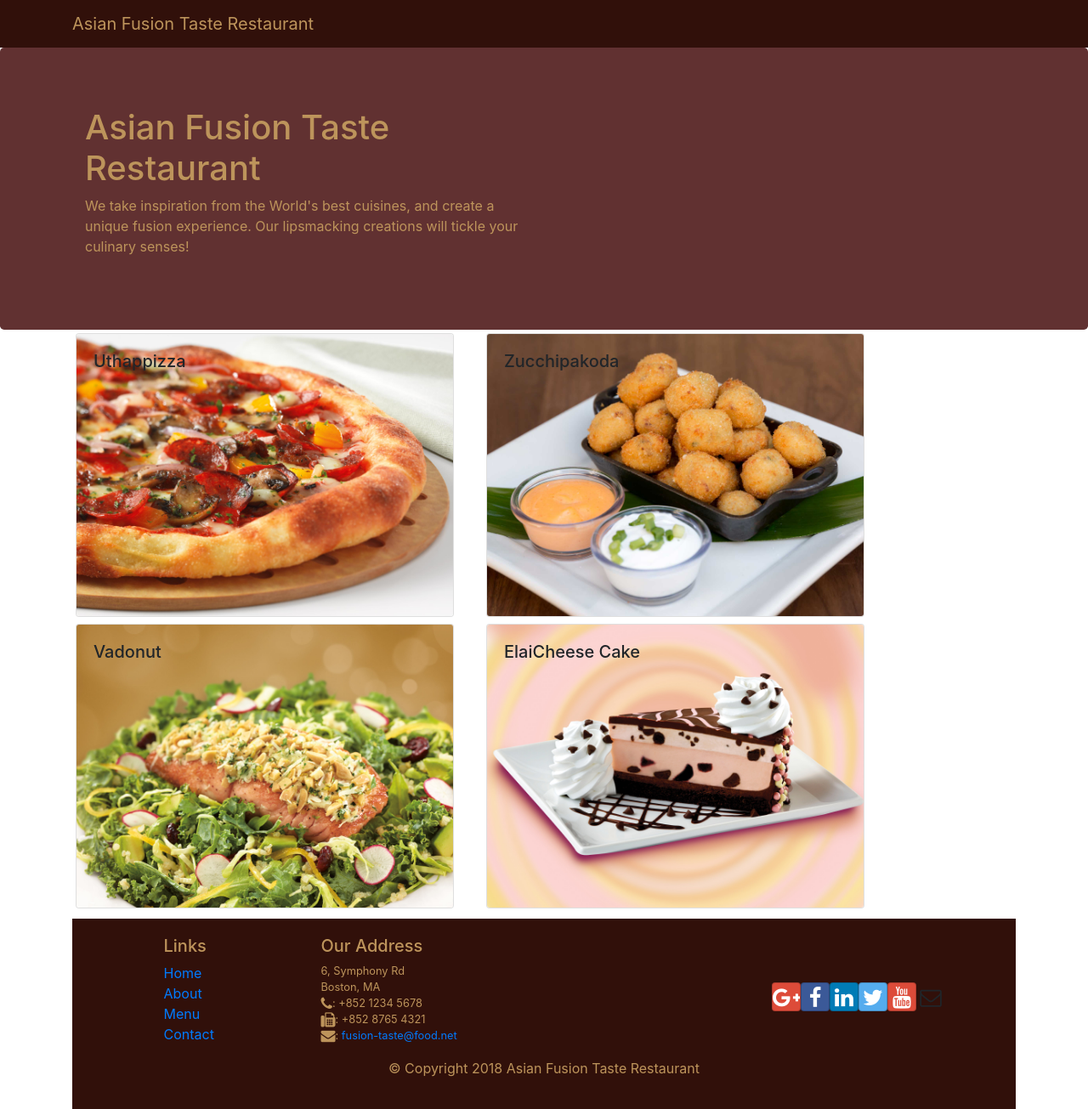
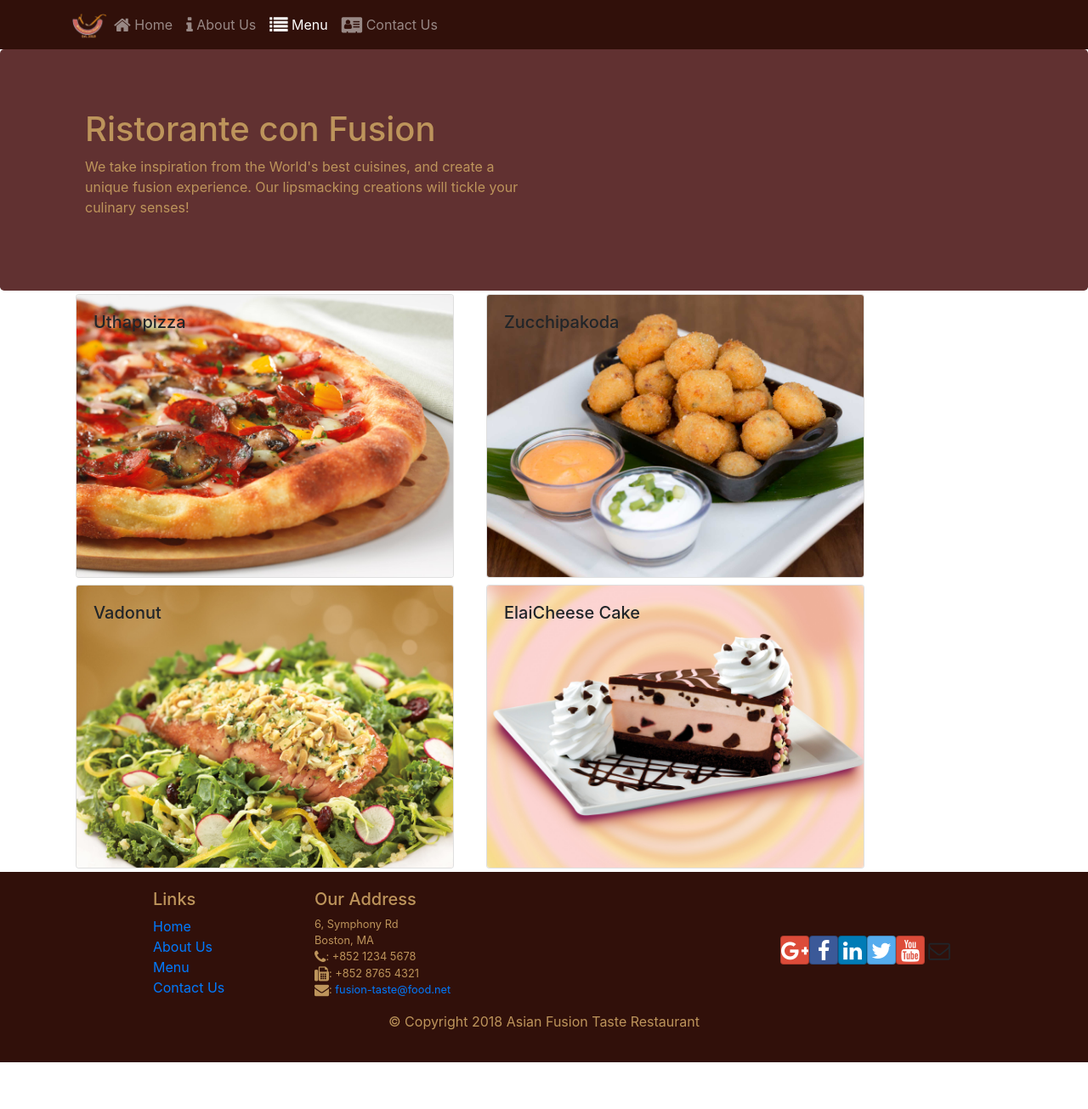
Before and after one commit to aj04/fusion-taste-reactjs, a React (Create React App) app in the folder fusion-taste-reactjs/: page /menu in a window 1280 px wide. Shown: the whole page at 85% size. After the commit the page ends 1250 px from the top, so only its background shows below. Built offline with nearby package versions, Linux system fonts and the light colour scheme.

Commit message:
Configured React Router

```diff
--- a/fusion-taste-reactjs/package.json
+++ b/fusion-taste-reactjs/package.json
@@ -12,6 +12,7 @@
     "react": "^16.7.0",
     "react-dom": "^16.7.0",
     "react-popper": "^1.3.2",
+    "react-router-dom": "^4.3.1",
     "react-scripts": "2.1.1",
     "reactstrap": "^6.5.0"
   },
--- a/fusion-taste-reactjs/src/App.js
+++ b/fusion-taste-reactjs/src/App.js
@@ -1,13 +1,16 @@
 import React, { Component } from 'react';
 import './App.css';
 import Main from "./components/MainComponent";
+import { BrowserRouter} from 'react-router-dom';
 
 class App extends Component {
   render() {
     return (
-      <div className="App">
-        <Main/>
-      </div>
+      <BrowserRouter>
+        <div className="App">
+          <Main/>
+        </div>
+      </BrowserRouter>
     );
   }
 }
--- a/fusion-taste-reactjs/src/components/FooterComponent.js
+++ b/fusion-taste-reactjs/src/components/FooterComponent.js
@@ -1,4 +1,5 @@
 import React from 'react';
+import { Link } from 'react-router-dom';
 
 const Footer = (props) => {
 	return(
@@ -8,10 +9,10 @@
 					<div className="col-4 offset-1 col-sm-2">
 						<h5>Links</h5>
 						<ul className="list-unstyled">
-							<li><a href="#">Home</a></li>
-							<li><a href="#">About</a></li>
-							<li><a href="#">Menu</a></li>
-							<li><a href="contactus.html">Contact</a></li>
+							<li><Link to='/home'>Home</Link></li>
+							<li><Link to='/aboutus'>About Us</Link></li>
+							<li><Link to='/menu'>Menu</Link></li>
+							<li><Link to='/contactus'>Contact Us</Link></li>
 						</ul>
 					</div>
 					<div className="col-7 col-sm-5">
--- a/fusion-taste-reactjs/src/components/HeaderComponent.js
+++ b/fusion-taste-reactjs/src/components/HeaderComponent.js
@@ -1,27 +1,90 @@
 import React, { Component } from 'react';
-import { Navbar, NavbarBrand, Jumbotron } from "reactstrap";
+import { Nav, Navbar, NavbarBrand, NavbarToggler, Collapse, NavItem, Jumbotron } from "reactstrap";
+import { NavLink } from 'react-router-dom';
 
 class Header extends Component {
+	constructor(props) {
+		super(props);
+
+		this.toggleNav = this.toggleNav.bind(this);
+		this.state = {
+			isNavOpen: false
+		};
+	}
+
+	toggleNav() {
+		this.setState({
+			isNavOpen: !this.state.isNavOpen
+		});
+	}
+
+	// toggleNav = ()  => {
+	// 	this.setState({
+	// 		isNavOpen: !this.state.isNavOpen
+	// 	});
+	// }
+
+
+	// render() {
+	// 	return (
+	// 		// React Fragment(<>) is like div but doesnt create another node in DOM Tree
+	// 		<React.Fragment>
+	// 			<Navbar dark>
+	// 				<div className="container">
+	// 					<NavbarBrand href="/">Asian Fusion Taste Restaurant</NavbarBrand>
+	// 				</div>
+	// 			</Navbar>
+	// 			<Jumbotron>
+	// 				<div className="container">
+	// 					<div className="row row-header">
+	// 						<div className="col-12 col-sm-6">
+	// 							<h1>Asian Fusion Taste Restaurant</h1>
+	// 							<p>We take inspiration from the World's best cuisines, and create a unique fusion experience. Our lipsmacking creations will tickle your culinary senses!</p>
+	// 						</div>
+	// 					</div>
+	// 				</div>
+	// 			</Jumbotron>
+	// 		</React.Fragment>
+	// 	);
+	// }
+
+
 	render() {
-		return (
-			// React Fragment(<>) is like div but doesnt create another node in DOM Tree
-			<React.Fragment>
-				<Navbar dark>
+		return(
+			<div>
+				<Navbar dark expand="md">
 					<div className="container">
-						<NavbarBrand href="/">Asian Fusion Taste Restaurant</NavbarBrand>
+						<NavbarToggler onClick={this.toggleNav} />
+						<NavbarBrand className="mr-auto" href="/"><img src='assets/images/logo.png' height="30" width="41" alt='Ristorante Con Fusion' /></NavbarBrand>
+						<Collapse isOpen={this.state.isNavOpen} navbar>
+							<Nav navbar>
+								<NavItem>
+									<NavLink className="nav-link"  to='/home'><span className="fa fa-home fa-lg"></span> Home</NavLink>
+								</NavItem>
+								<NavItem>
+									<NavLink className="nav-link" to='/aboutus'><span className="fa fa-info fa-lg"></span> About Us</NavLink>
+								</NavItem>
+								<NavItem>
+									<NavLink className="nav-link"  to='/menu'><span className="fa fa-list fa-lg"></span> Menu</NavLink>
+								</NavItem>
+								<NavItem>
+									<NavLink className="nav-link" to='/contactus'><span className="fa fa-address-card fa-lg"></span> Contact Us</NavLink>
+								</NavItem>
+							</Nav>
+						</Collapse>
 					</div>
 				</Navbar>
 				<Jumbotron>
 					<div className="container">
 						<div className="row row-header">
 							<div className="col-12 col-sm-6">
-								<h1>Asian Fusion Taste Restaurant</h1>
+								<h1>Ristorante con Fusion</h1>
 								<p>We take inspiration from the World's best cuisines, and create a unique fusion experience. Our lipsmacking creations will tickle your culinary senses!</p>
 							</div>
 						</div>
 					</div>
 				</Jumbotron>
-			</React.Fragment>
+			</div>
 		);
 	}
 }
--- /dev/null
+++ b/fusion-taste-reactjs/src/components/HomeComponent.js
@@ -0,0 +1,11 @@
+import React from 'react';
+
+function Home(props) {
+	return(
+		<div className="container">
+			<h4>Home</h4>
+		</div>
+	);
+}
+
+export default Home;
--- a/fusion-taste-reactjs/src/components/MainComponent.js
+++ b/fusion-taste-reactjs/src/components/MainComponent.js
@@ -1,11 +1,12 @@
 import React, { Component } from 'react';
-import { Navbar, NavbarBrand } from 'reactstrap'
 import './../App.css';
 import Menu from "./MenuComponent";
 import { DISHES } from "./../shared/dishes";
 import DishDetail from "./DishDetailComponent";
 import Header from "./HeaderComponent";
 import Footer from "./FooterComponent";
+import { Switch, Route, Redirect } from 'react-router-dom';
+import Home from "./HomeComponent";
 
 class Main extends Component {
 	constructor(props) {
@@ -27,19 +28,37 @@
 		 return dishObj[0];
   };
 
+
 	render() {
+		const HomePage = () => {
+			return(
+				<Home/>
+			);
+		};
+		const MenuPage = () => {
+			return (
+				<Menu dishes={this.state.dishes}/>
+			)
+		}	;
 		return (
 			<div>
 				<Header/>
 
-				<div className="container">
-					<Menu dishes={this.state.dishes}
-						onClick={(dishId) => this.onDishSelect(dishId)}/>
+				<Switch>
+					{/*<Route path='/home' component={HomePage} />*/}
+					<Route path='/home' component={MenuPage} />
+					<Route exact path='/menu' component={MenuPage} />} />
+					<Redirect to="/home" />
+				</Switch>
 
-						<DishDetail
-							dish={this.getDishDetailWithDishId()}/>
+				{/*<div className="container">*/}
+					{/*<Menu dishes={this.state.dishes}*/}
+						{/*onClick={(dishId) => this.onDishSelect(dishId)}/>*/}
+
+						{/*<DishDetail*/}
+							{/*dish={this.getDishDetailWithDishId()}/>*/}
 						<Footer/>
-				</div>
+				{/*</div>*/}
 			</div>
 		);
 	}
--- a/fusion-taste-reactjs/src/components/MenuComponent.js
+++ b/fusion-taste-reactjs/src/components/MenuComponent.js
@@ -2,9 +2,9 @@
 import { Card, CardImg, CardImgOverlay, CardTitle } from 'reactstrap';
 
 
-	function RenderMenuItem ({dish, onClick}) {
+	function RenderMenuItem ({dish}) {
 		return (
-			<Card onClick={() => onClick(dish.id)}>
+			<Card >
 				<CardImg width="100%" src={dish.image} alt={dish.name} />
 				<CardImgOverlay>
 					<CardTitle>{dish.name}</CardTitle>
@@ -23,8 +23,10 @@
 		});
 
 		return (
-				<div className="row">
-					{menu}
+			  <div className="container">
+					<div className="row">
+						{menu}
+					</div>
 				</div>
 		);
 	};
```
Also changed, not shown: 1 other file (tests, documents, lock files or other folders).
